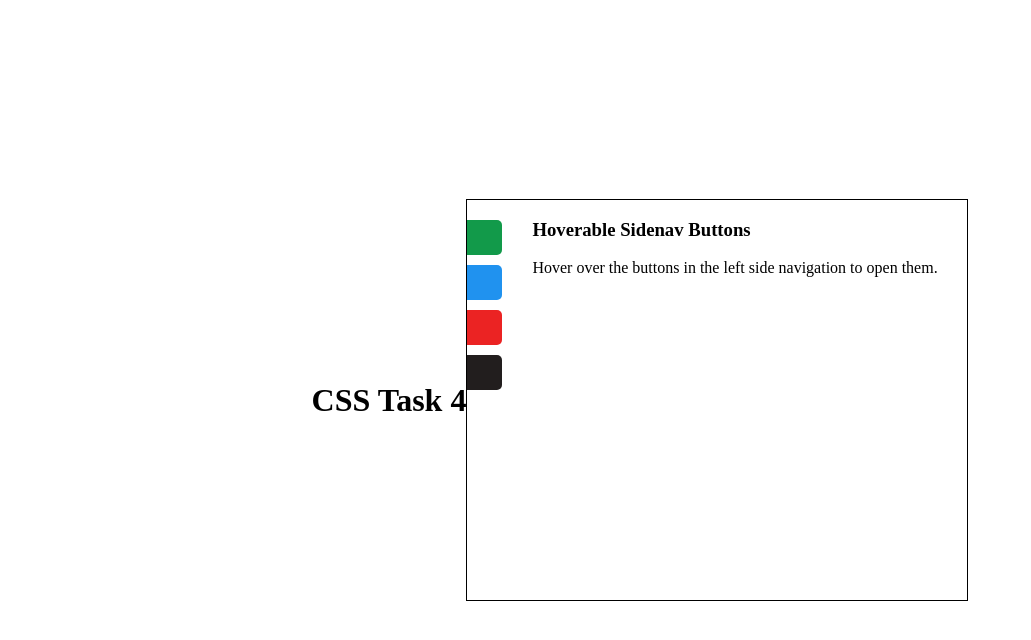
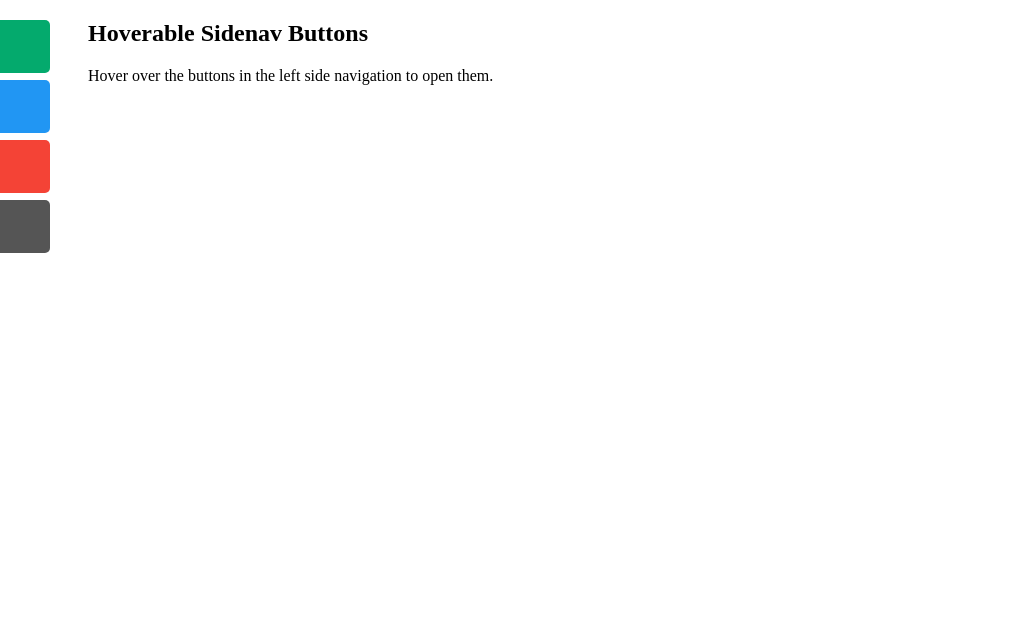
Before and after one commit to yeruva-sai-jahnavi/mern, a plain HTML site: page css_task4.html in a window 1280 px wide. Shown: the whole page, without its empty margins (0-1031 px from the left). Drawn offline with Linux system fonts and the light colour scheme.

Commit message:
Add files via upload

```diff
--- a/css_task4.html
+++ b/css_task4.html
@@ -1,96 +1,61 @@
 <!DOCTYPE html>
-<html lang="en">
+<html>
 
 <head>
-    <meta charset="UTF-8">
-    <meta name="viewport" content="width=device-width, initial-scale=1.0">
-    <title>CSS Task 4</title>
-
+    <meta name="viewport" content="width=device-width, initial-scale=1">
     <style>
-        body {
-            display: flex;
-            justify-content: center;
-            align-items: center;
-            height: 100vh;
-            margin-top: 0;
+        #mySidenav a {
+            position: absolute;
+            left: -80px;
+            transition: 0.3s;
+            padding: 15px;
+            width: 100px;
+            text-decoration: none;
+            font-size: 20px;
+            color: white;
+            border-radius: 0 5px 5px 0;
         }
 
-        .main {
-            border-style: solid;
-            border-color: black;
-            border-width: 1px;
-            height: 400px;
-            width: 500px;
-            display: flex;
+        #mySidenav a:hover {
+            left: 0;
         }
 
-        .sidenav {
-            display: flex;
-            flex-direction: column;
-            padding-top: 20px;
-            align-items: center;
-            /* Center the content vertically */
+        #about {
+            top: 80px;
+            background-color: #2196F3;
         }
 
-        .d1,
-        .d2,
-        .d3,
-        .d4 {
-            width: 35px;
-            height: 35px;
-            border-top-right-radius: 5px;
-            border-bottom-right-radius: 5px;
-            background-color: transparent;
-            margin-bottom: 10px;
-            transition: transform 0.1s;
-            /* Add a transition for smooth change */
+        #home {
+            top: 20px;
+            background-color: #04AA6D;
         }
 
-        .d1:hover,
-        .d2:hover,
-        .d3:hover,
-        .d4:hover {
-            transform: scale(1.1);
-            /* Scale the individual div on hover */
+        #projects {
+            top: 140px;
+            background-color: #f44336;
         }
 
-        .d1 {
-            background-color: rgb(18, 154, 74);
-        }
-
-        .d2 {
-            background-color: rgb(32, 146, 239);
-        }
-
-        .d3 {
-            background-color: rgb(235, 35, 35);
-        }
-
-        .d4 {
-            background-color: rgb(34, 30, 30);
-        }
-
-        .p-content {
-            padding-left: 30px;
+        #contact {
+            top: 200px;
+            background-color: #555
         }
     </style>
 </head>
 
 <body>
-    <h1>CSS Task 4</h1>
-    <div class="main">
-        <div class="sidenav">
-            <div class="d1"></div>
-            <div class="d2"></div>
-            <div class="d3"></div>
-            <div class="d4"></div>
-        </div>
 
-        <div class="p-content">
-            <h3><b>Hoverable Sidenav Buttons</b></h3>
-            <p>Hover over the buttons in the left side navigation to open them.</p>
-        </div>
+    <div id="mySidenav" class="sidenav">
+        <a href="#" id="home">Home</a>
+        <a href="#" id="about">About</a>
+        <a href="#" id="projects">Projects</a>
+        <a href="#" id="contact">Contact</a>
     </div>
+
+    <div style="margin-left:80px;">
+        <h2>Hoverable Sidenav Buttons</h2>
+        <p>Hover over the buttons in the left side navigation to open them.</p>
+    </div>
+
 </body>
 
 </html>
```
